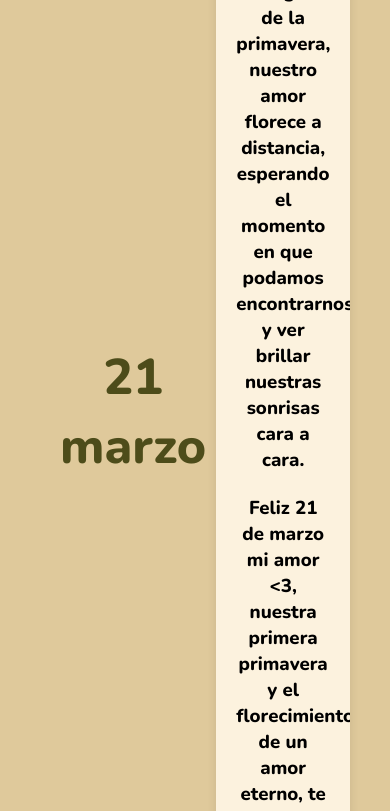
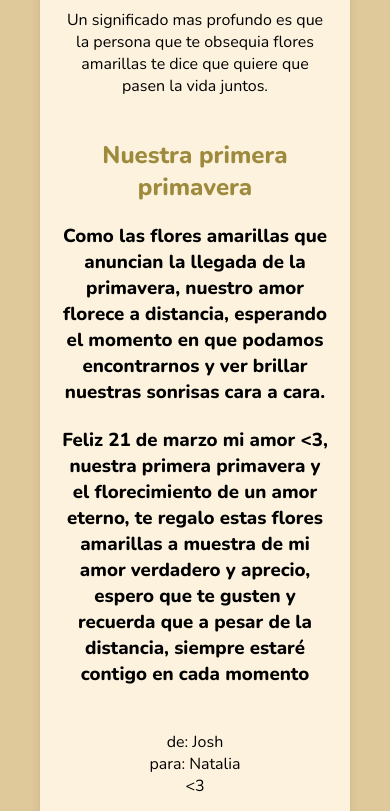
Before and after one commit to Joshefs-Rubio/21-marzo-carta, a plain HTML site: page index.html in a window 390 px wide. Shown: the top 811 px of the page. Drawn offline with nearby package versions, Linux system fonts and the light colour scheme.

Commit message:
correcion de errores visuales en la pagina mobil

```diff
--- a/index.html
+++ b/index.html
@@ -7,13 +7,6 @@
     <link rel="stylesheet" href="estilo.css" />
   </head>
   <body>
-    <div class="titulo">
-      <h1>
-        21 <br />
-        marzo
-      </h1>
-    </div>
-
     <div class="contenedor">
       <h1>Flores amarillas</h1>
       <p>
```
